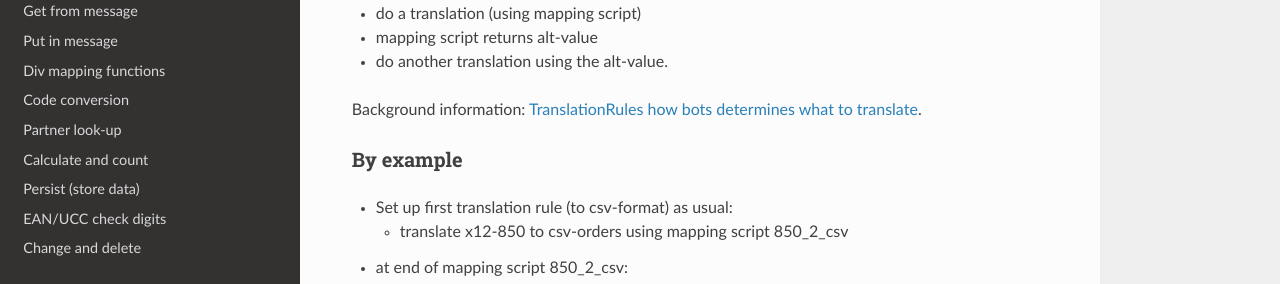
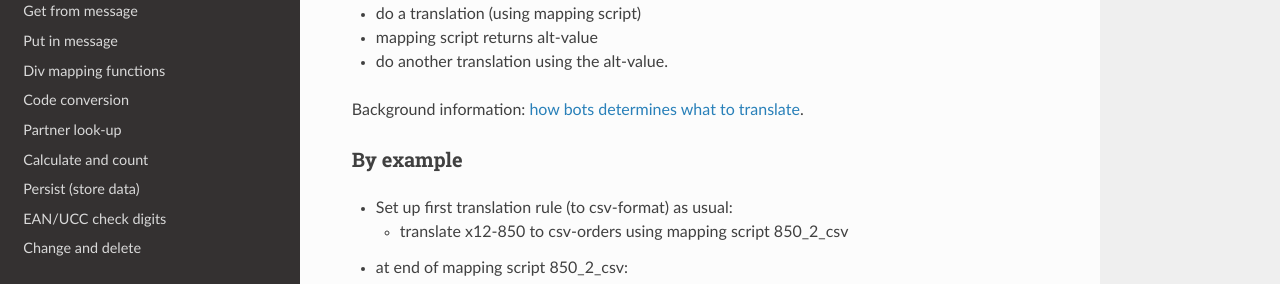
Before and after one commit to skilchen/bots_doc_b, an MkDocs documentation site: the page built from docs/TranslationAlt.md, in a window 1280 px wide and 900 px high. Shown: the part 345-629 px from the top of the window. Built offline with MkDocs 1.6.1, drawn with Linux system fonts in a browser that asks for light colours; nearby versions of some CDN libraries; old or Windows-style settings are respelled for this version of MkDocs.

Commit message:
fixing link to TranslationRules in TranslationAlt.md

```diff
--- a/docs/TranslationAlt.md
+++ b/docs/TranslationAlt.md
@@ -14,8 +14,8 @@
 -   mapping script returns alt-value
 -   do another translation using the alt-value.
 
-Background information: [TranslationRules how bots determines what
-to translate](.md).
+Background information: [how bots determines what
+to translate](TranslationRules.md).
 
 ### By example
 
```
